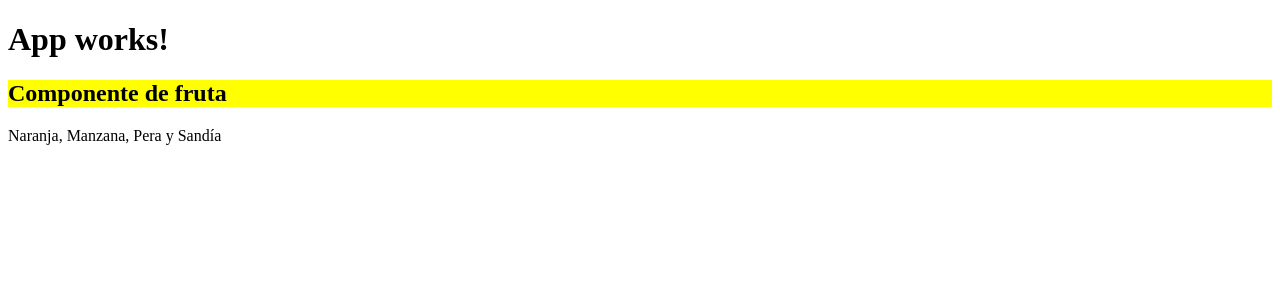
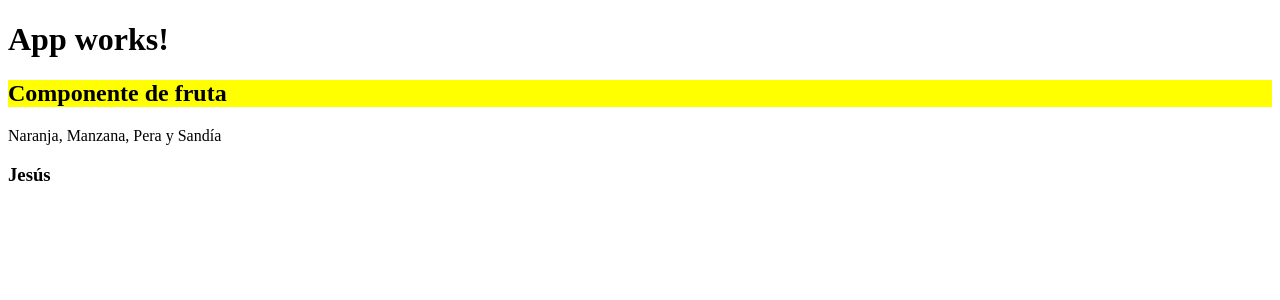
Before and after one commit to evuzLearn/angular4, an Angular app: page / in a window 1280 px wide. Shown: the top 300 px of the page. Built offline with nearby package versions, Linux system fonts and the light colour scheme.

Commit message:
Create empleado component and use in another component

```diff
--- a/src/app/app.module.ts
+++ b/src/app/app.module.ts
@@ -4,11 +4,13 @@ import { FormsModule } from '@angular/forms';
 import { HttpModule } from '@angular/http';
 
 import { AppComponent } from './app.component';
+import { EmpleadoComponent } from './empleado/empleado.component';
 import { FrutaComponent } from './fruta/fruta.component';
 
 @NgModule({
   declarations: [
     AppComponent,
+    EmpleadoComponent,
     FrutaComponent
   ],
   imports: [
--- /dev/null
+++ b/src/app/empleado/empleado.component.html
@@ -0,0 +1 @@
+<h3>{{nombre}}</h3>
--- /dev/null
+++ b/src/app/empleado/empleado.component.ts
@@ -0,0 +1,9 @@
+import {Component} from '@angular/core';
+
+@Component({
+  selector: 'empleado',
+  templateUrl: './empleado.component.html'
+})
+export class EmpleadoComponent {
+  public nombre = 'Jesús';
+}
--- a/src/app/fruta/fruta.component.html
+++ b/src/app/fruta/fruta.component.html
@@ -1,2 +1,3 @@
 <h2>{{nombre_componente}}</h2>
 <p>{{listado_fruta}}</p>
+<empleado></empleado>
```
